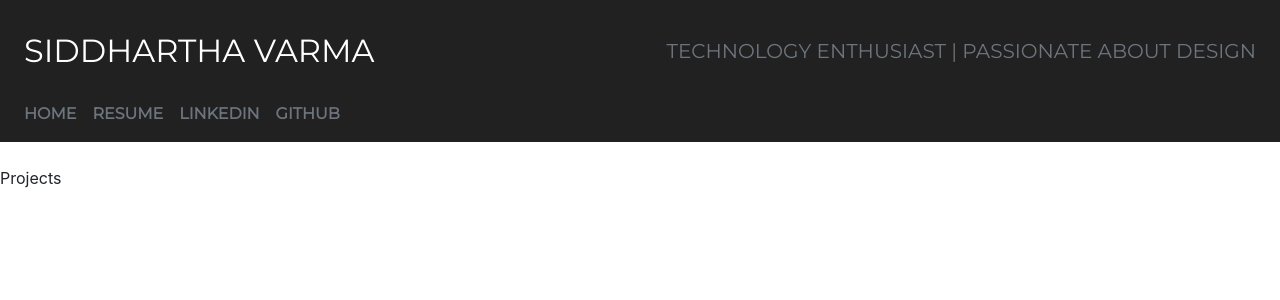
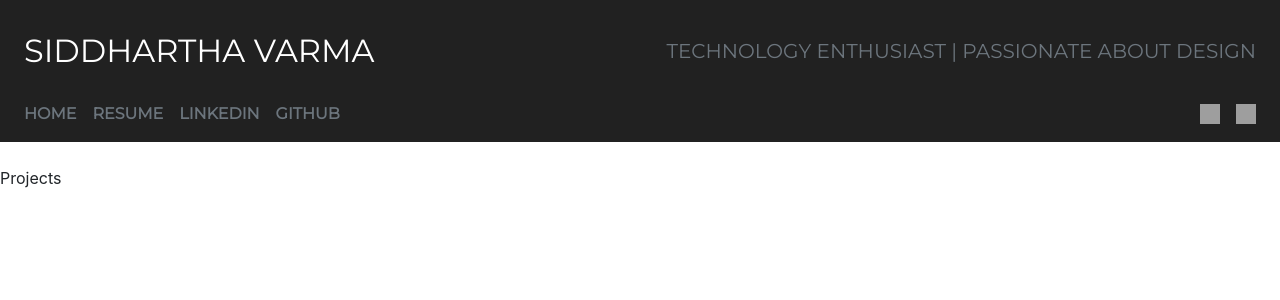
Before and after one commit to D-E-F-E-A-T/Portfolio-Website, a Django app: page /projects in a window 1280 px wide. Shown: the top 300 px of the page. Run offline with Django 3.2, Linux system fonts and the light colour scheme; some libraries are stand-ins or nearby versions; grey boxes are pictures that could not be loaded.

Commit message:
changed color of quote area, changed navbar a little

```diff
--- a/main/templates/main/includes/nav.html
+++ b/main/templates/main/includes/nav.html
@@ -6,7 +6,6 @@
     <nav class="navbar navbar-expand-sm navbar-dark bg-dark "
         style="font-family: 'Montserrat', sans-serif; text-transform: uppercase; ">
         <h2 class="text-white ml-2">Siddhartha Varma</h2>
-        <br>
         <h5 class="text-secondary ml-auto mr-2">Technology Enthusiast | Passionate about Design</h5>
     </nav>
 
@@ -19,12 +18,12 @@
         </button>
 
         <div class="collapse navbar-collapse" id="navbarSupportedContent">
-            <ul class="navbar-nav mr" style="font-weight: bold">
+            <ul class="navbar-nav" style="font-weight: bold">
                 <li class="nav-item">
                     {% if request.path == '/' %}
-                        <a class="nav-link text-secondary" href="{% url 'main:projects' %}">Projects</a>
+                    <a class="nav-link text-secondary" href="{% url 'main:projects' %}">Projects</a>
                     {% else %}
-                        <a class="nav-link text-secondary" href="{% url 'main:homepage' %}">Home</a>
+                    <a class="nav-link text-secondary" href="{% url 'main:homepage' %}">Home</a>
                     {% endif %}
                 </li>
                 <li class="nav-item">
@@ -37,7 +36,22 @@
                 <li class="nav-item">
                     <a class="nav-link text-secondary" href="https://github.com/BRO3886">GitHub</a>
                 </li>
-
+            </ul>
+            <ul class="navbar-nav ml-auto" style="font-weight: bold;">
+                <li class="nav-item">
+                    <a class="nav-link text-secondary" href="https://www.facebook.com/siddhartha.verma99">
+                        <img style="background-color: white; width: 20px; height: 20px; "
+                            src="https://cdn3.iconfinder.com/data/icons/picons-social/57/06-facebook-512.png"
+                            alt="facebook">
+                    </a>
+                </li>
+                <li class="nav-item">
+                        <a class="nav-link text-secondary" href="https://www.instagram.com/sidv_22/">
+                            <img style="background-color: white; width: 20px; height: 20px;"
+                                src="https://cdn2.iconfinder.com/data/icons/harmonicons-04/64/instagram-512.png"
+                                alt="instagram">
+                        </a>
+                    </li>
             </ul>
         </div>
     </nav>
```
Also changed, not shown: main/templates/main/home.html (+12 -6 lines).
